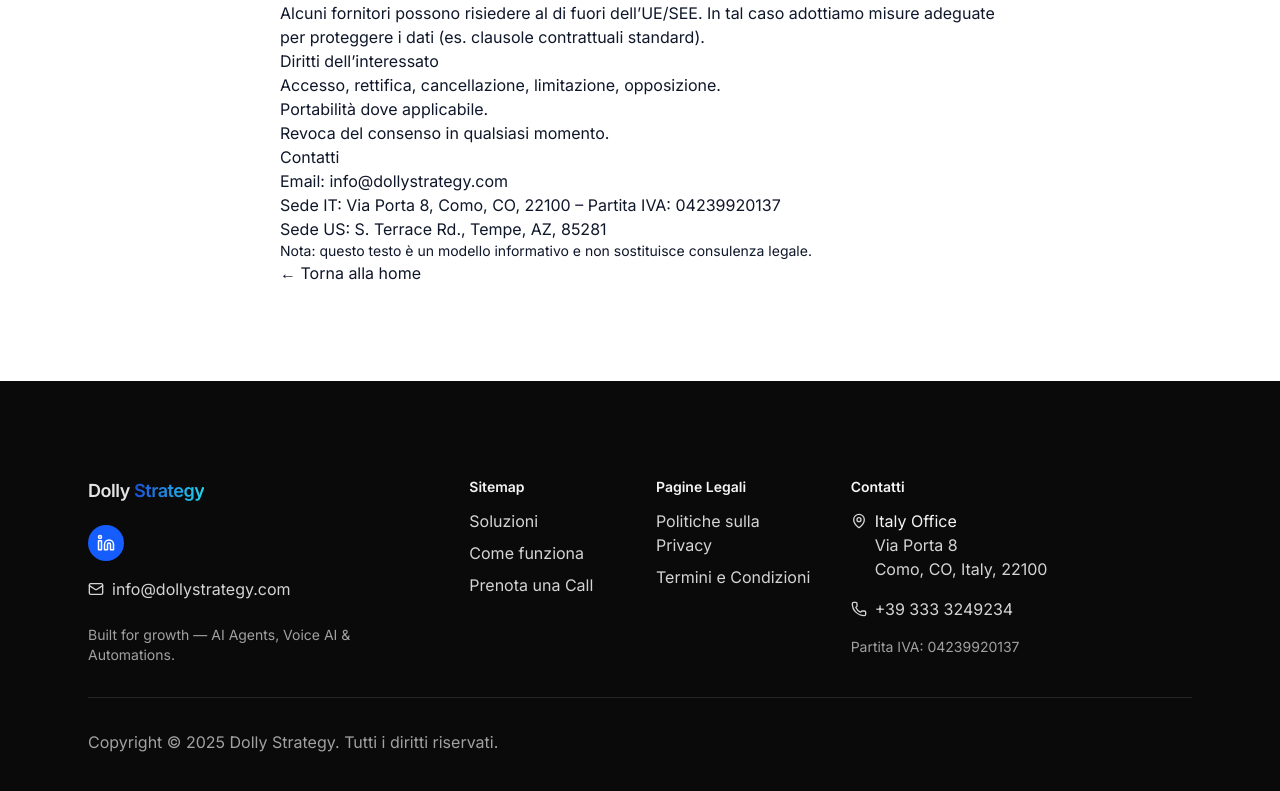
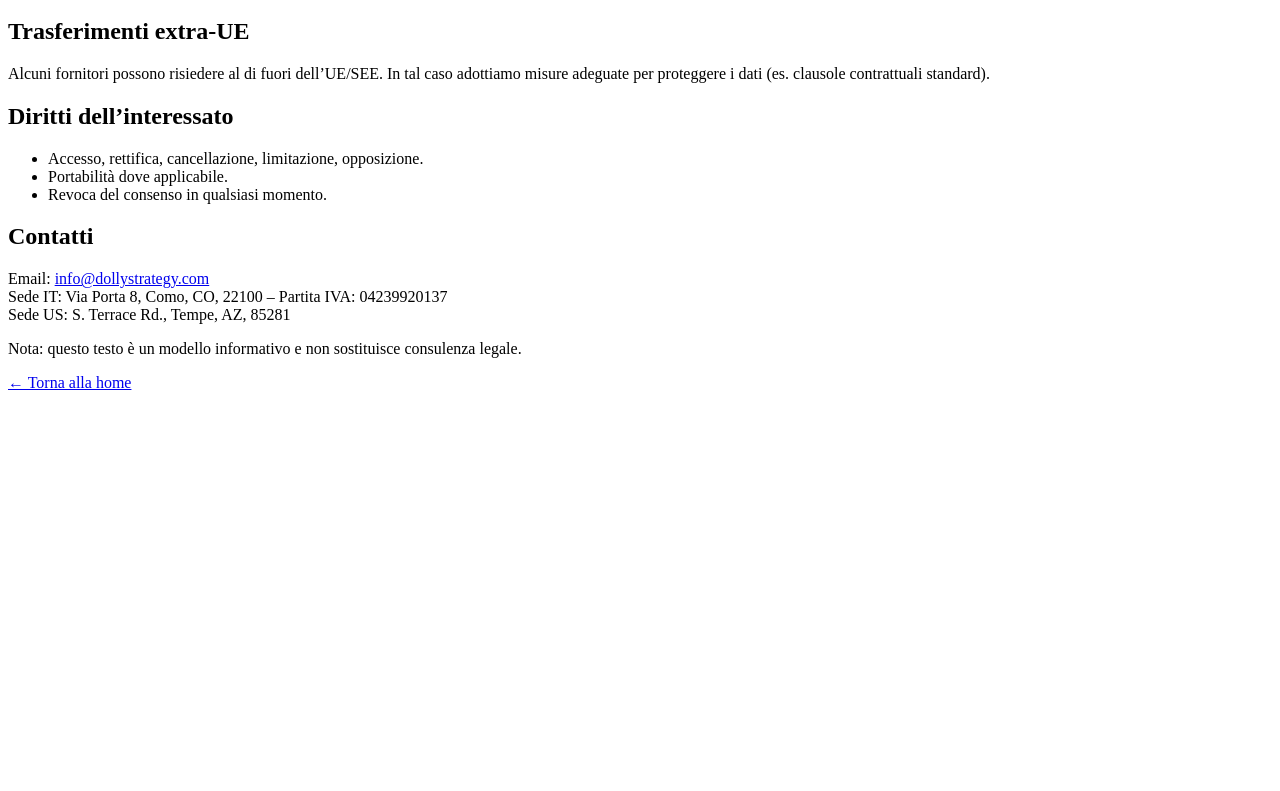
Before and after one commit to GioBordoli/dollly-strategy-new, a Next.js app: page /privacy in a window 1280 px wide. Shown: the part 671-1462 px from the top of the page. After the commit the page ends 1079 px from the top, so only its background shows below. Built offline with nearby package versions, Linux system fonts and the light colour scheme.

Commit message:
chore(i18n): remove root app/layout in favor of [locale] layout

```diff
--- a/src/app/layout.tsx
+++ /dev/null
@@ -1,27 +0,0 @@
-import "@/styles/globals.css";
-import "@/styles/theme.css";
-import type { Metadata } from "next";
-import { Inter } from "next/font/google";
-import Footer from "@/components/layout/footer";
-
-const inter = Inter({ subsets: ["latin"], variable: "--font-inter" });
-
-export const metadata: Metadata = {
-  title: "Dolly Strategy — Agenti AI e Automazioni per PMI italiane",
-  description: "Costruiamo agenti AI su misura: Voice, Custom e Integrazioni. Prenota una call.",
-  metadataBase: new URL("https://www.dollystrategy.com"),
-  icons: {
-    icon: "/icon.png",
-  },
-};
-
-export default function RootLayout({ children }: Readonly<{ children: React.ReactNode }>) {
-  return (
-    <html lang="it">
-      <body className={inter.className}>
-        {children}
-        <Footer />
-      </body>
-    </html>
-  );
-}
```
Also changed, not shown: middleware.ts (line endings or trailing spaces), src/app/[locale]/layout.tsx (line endings or trailing spaces), src/i18n/request.ts (line endings or trailing spaces).
